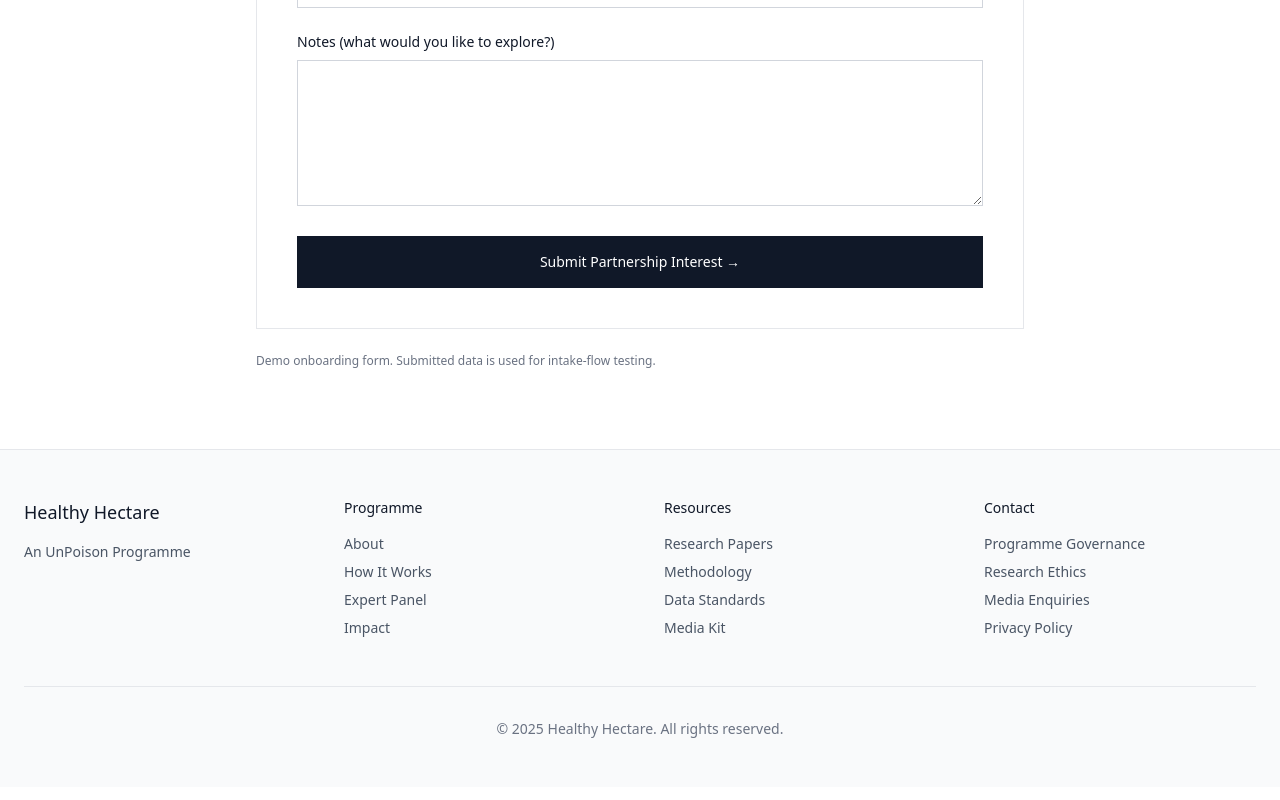
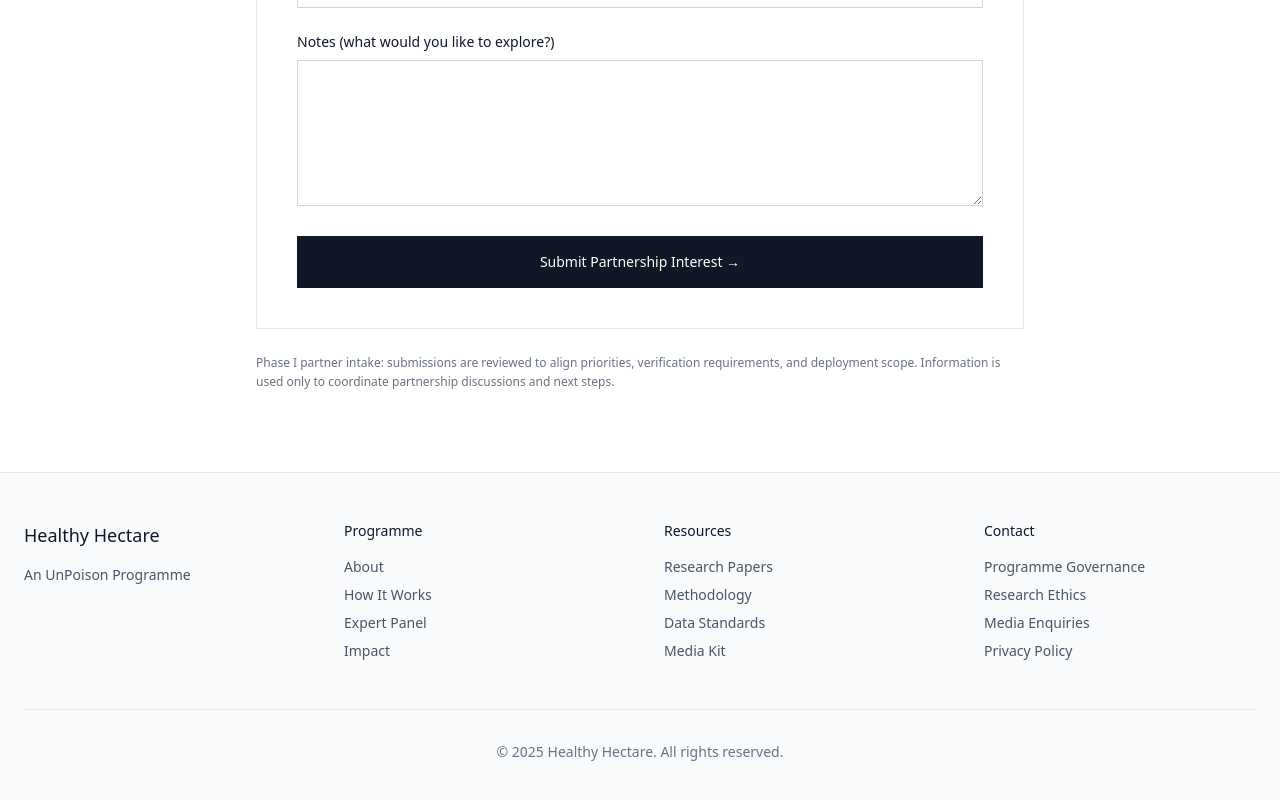
Before and after one commit to Krimchanski/healthy-hectare-demo, a React (Vite) app: page /participate/funder in a window 1280 px wide. Shown: the part 555-1355 px from the top of the page. Built offline with nearby package versions, Linux system fonts and the light colour scheme.

Commit message:
B8: convert farm and funder intake from demo forms to Phase I pilot intake

```diff
--- a/src/pages/ParticipateFarm.jsx
+++ b/src/pages/ParticipateFarm.jsx
@@ -101,9 +101,9 @@ export default function ParticipateFarm() {
                         </button>
                     </form>
 
-                    <p className="text-xs text-gray-500 mt-6">
-                        This is a demo onboarding form. Submitted data is used for programme
-                        intake testing.
+                    <p className="text-xs text-gray-500 mt-6 leading-relaxed">
+                        Phase I pilot intake: submissions are reviewed for eligibility and cohort fit.
+                        Information is used only to assess participation and coordinate next steps.
                     </p>
                 </div>
             </main>
--- a/src/pages/ParticipateFunder.jsx
+++ b/src/pages/ParticipateFunder.jsx
@@ -102,8 +102,10 @@ export default function ParticipateFunder() {
                         </button>
                     </form>
 
-                    <p className="text-xs text-gray-500 mt-6">
-                        Demo onboarding form. Submitted data is used for intake-flow testing.
+                    <p className="text-xs text-gray-500 mt-6 leading-relaxed">
+                        Phase I partner intake: submissions are reviewed to align priorities,
+                        verification requirements, and deployment scope. Information is used only
+                        to coordinate partnership discussions and next steps.
                     </p>
                 </div>
             </main>
```
